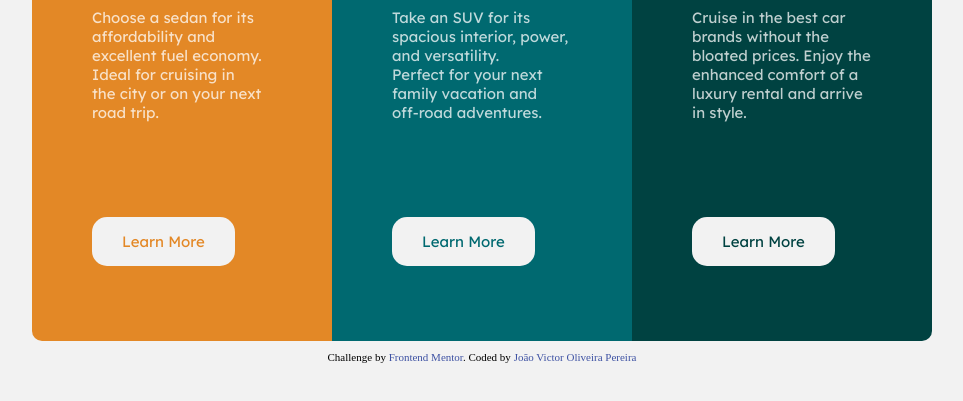
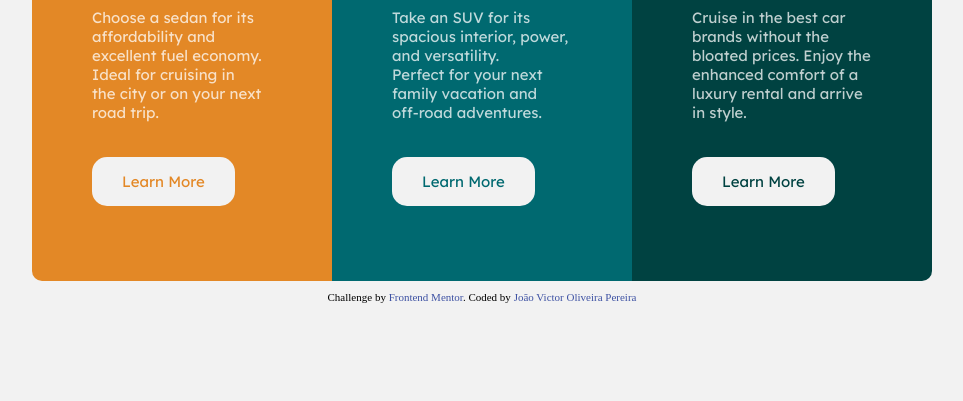
Before and after one commit to joaoquinto/card-frontend-mentor, a plain HTML site: page index.html in a window 1280 px wide. Shown: the part 305-706 px from the top of the page, without its empty margins (158-1121 px from the left). Drawn offline with Linux system fonts and the light colour scheme.

Commit message:
Modificando espaçamentos nos botões

```diff
--- a/css/style.css
+++ b/css/style.css
@@ -101,8 +101,9 @@ body {
 #container-sedan li:nth-child(4),
 #container-suv li:nth-child(4),
 #container-luxury li:nth-child(4) {
-  margin-top: 80px;
+  margin-top: 40px;
 }
+
 
 .title-item {
   color: var(--bg-heading-buttons);
@@ -199,4 +200,10 @@ body {
     border-top-right-radius: 10px;
     border-bottom-right-radius: 10px;
   }
+
+#container-sedan li:nth-child(4),
+#container-suv li:nth-child(4),
+#container-luxury li:nth-child(4) {
+  margin-top: 20px;
 }
+}
```
